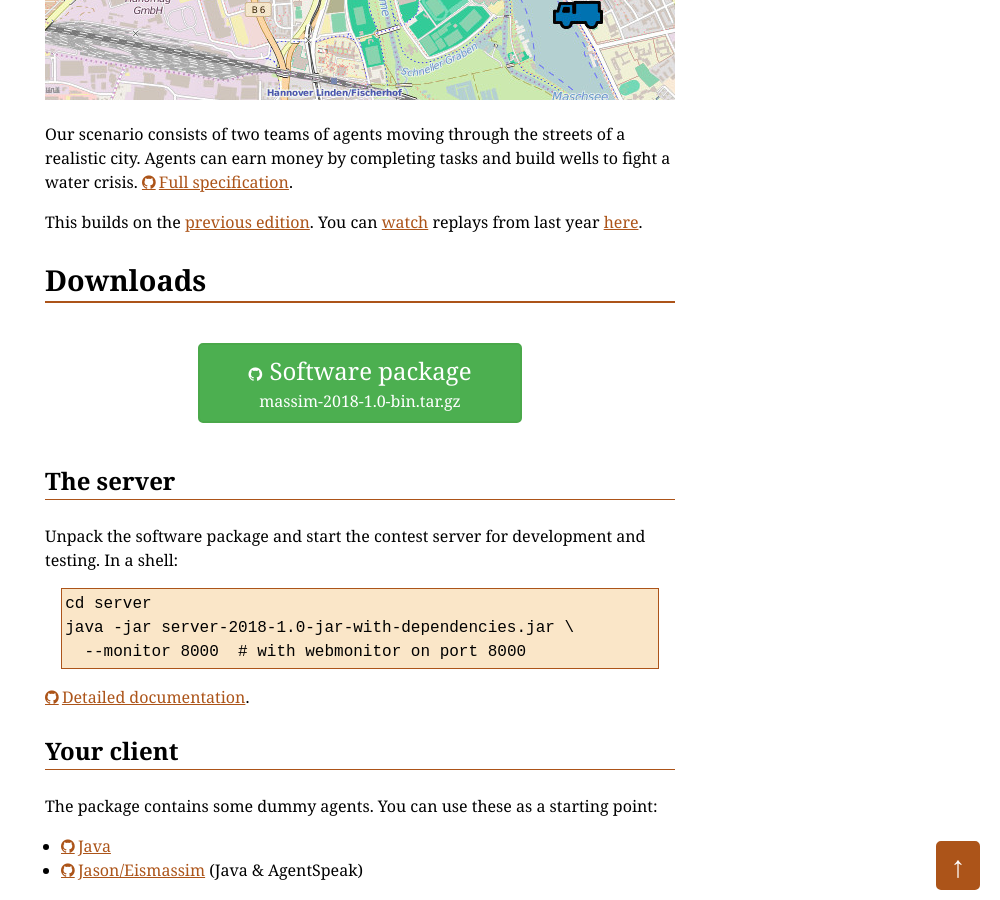
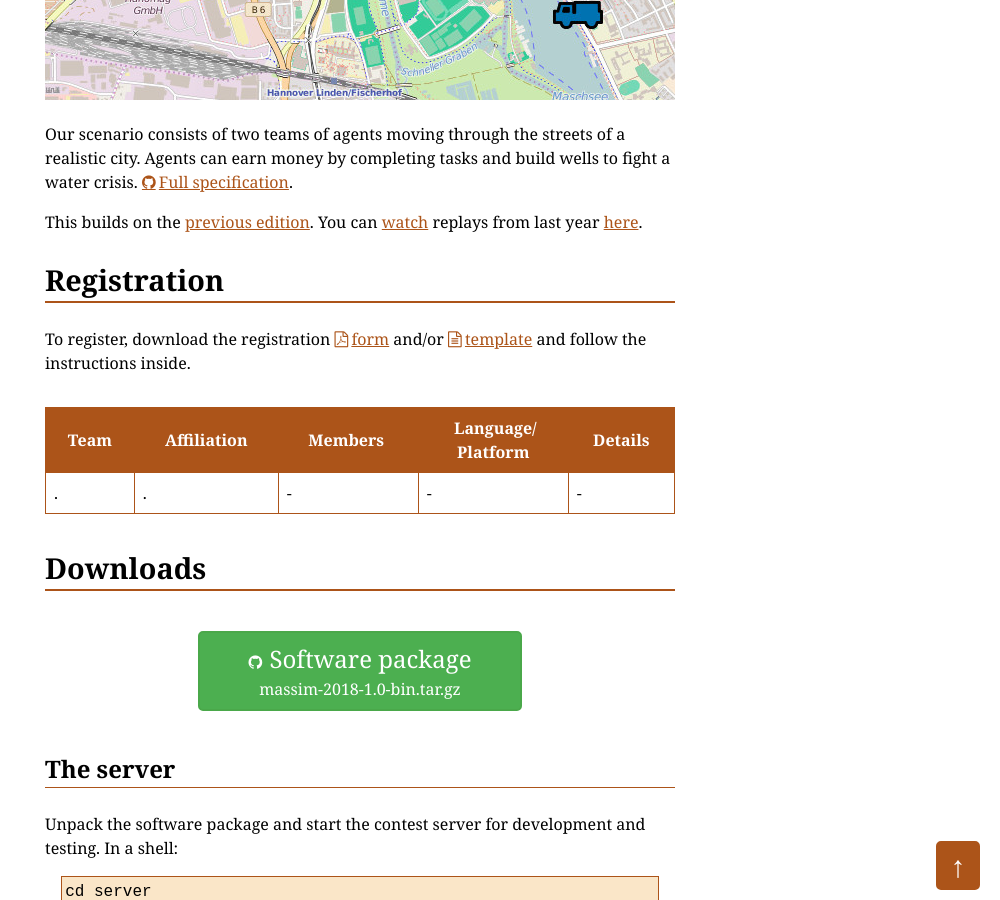
Before and after one commit to agentcontest/agentcontest.github.io, a Jekyll site: the page built from 2018/index.md, in a window 1280 px wide and 900 px high, scrolled down 964 px. Shown: the whole window, without its empty margins (280-1280 px from the left). Built offline with Jekyll 4.4.1, drawn with Linux system fonts in a browser that asks for light colours.

Commit message:
add registration

```diff
--- a/2018/index.md
+++ b/2018/index.md
@@ -19,6 +19,15 @@ Agents can earn money by completing tasks and build wells to fight a water crisi
 [Full specification](https://github.com/agentcontest/massim/blob/master/docs/scenario.md).
 
 This builds on the [previous edition](/2017/). You can [watch](https://multiagentcontest.org/2017/replays/?2017-09-21-18-07-25-2017-MAPC-Sim3) replays from last year [here](https://multiagentcontest.org/2017/#replays).
+
+Registration
+------------
+
+To register, download the registration [form](registration/registration.pdf) and/or [template](registration/registration.tex) and follow the instructions inside.
+
+| Team | Affiliation | Members | Language/<br>Platform | Details |
+| -- |
+| . | . | - | - | - |
 
 Downloads
 ---------
```
Also changed, not shown: _posts/2018-07-11-registration-open.md (added, +9 -0 lines), 2 other files.
